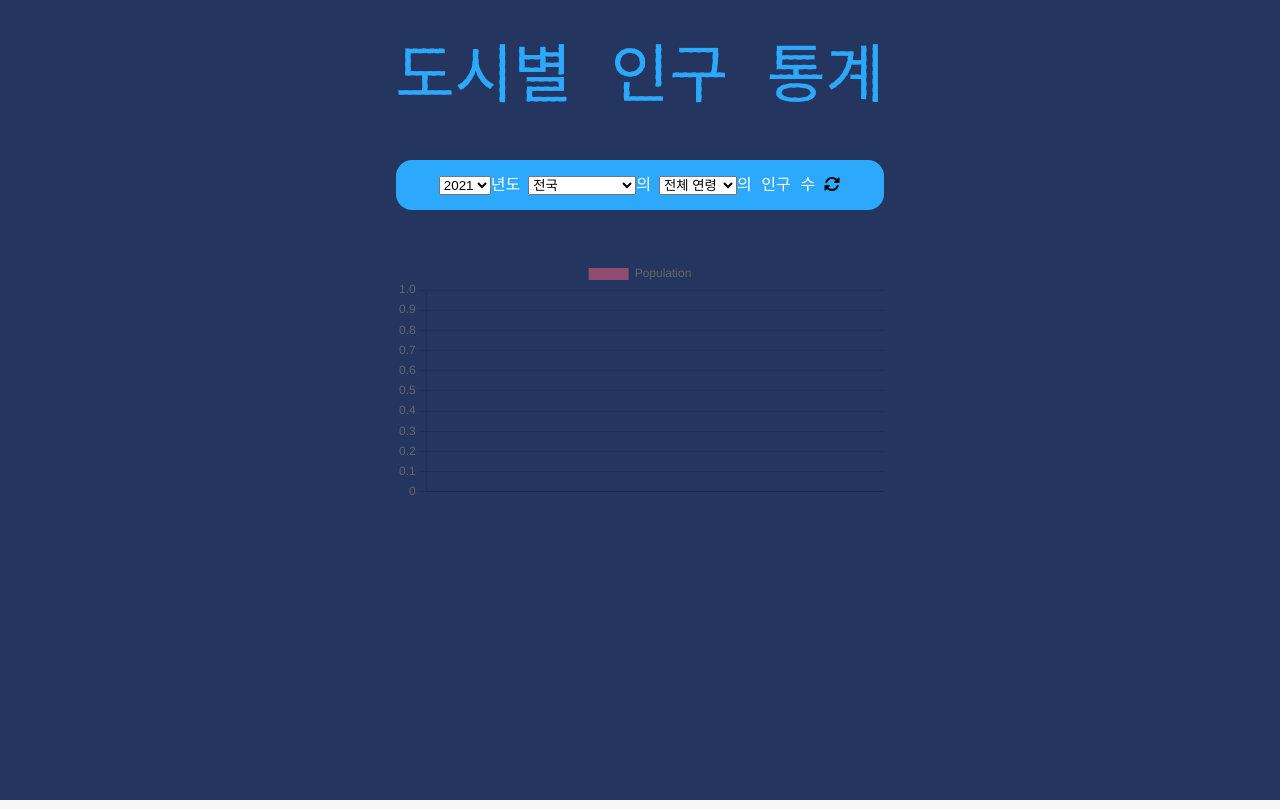
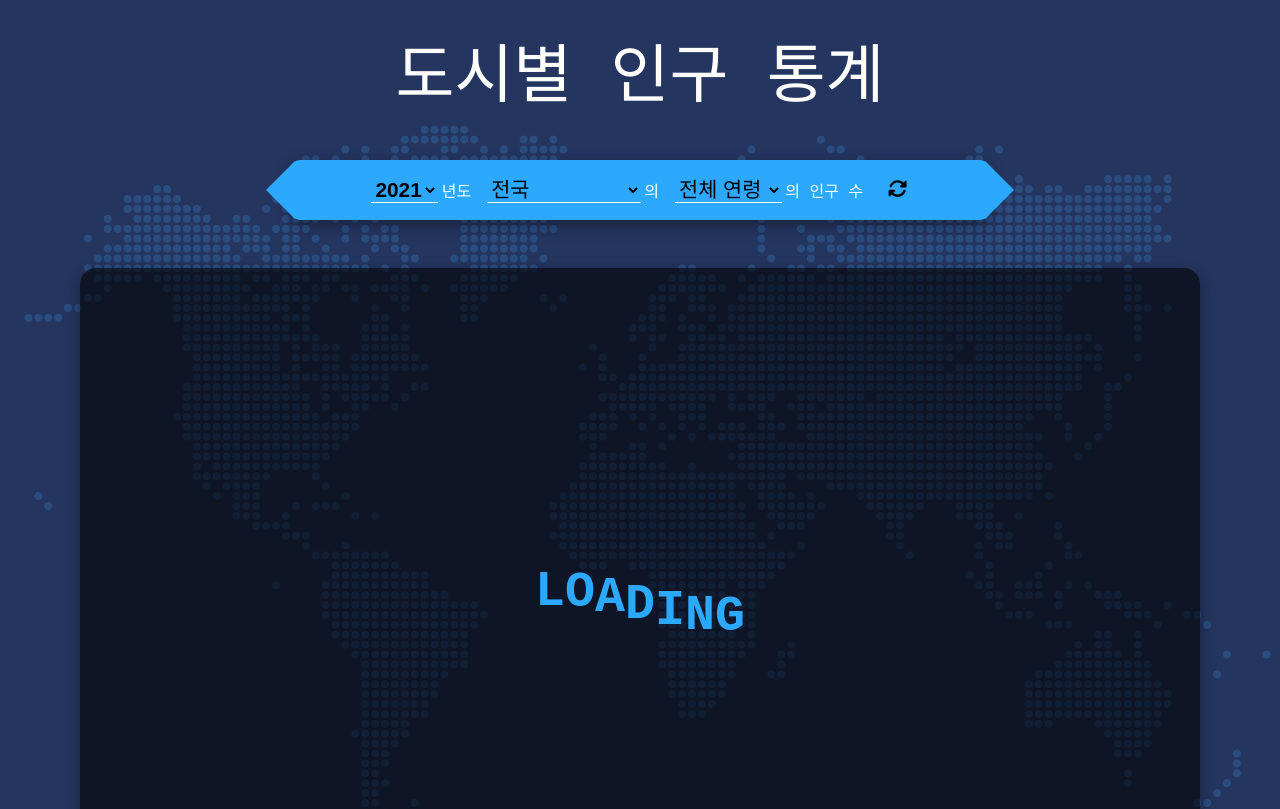
Before and after one commit to sorate7624/city-demographics, a React (Vite) app: page / in a window 1280 px wide. Shown: the top 809 px of the page. Built offline with nearby package versions, Linux system fonts and the light colour scheme; no server answers; a web font is replaced by a local one.

Commit message:
토큰 설정 및 차트 기본UI 추가

```diff
--- /dev/null
+++ b/src/chartOptions.js
@@ -0,0 +1,35 @@
+export const chartOptions = {
+  responsive: true,
+  interaction: {
+    mode: 'index',
+    intersect: false,
+  },
+  scales: {
+    x: {
+      grid: {
+        color: 'rgba(255,255,255,.2)',
+      },
+      ticks: {
+        color: '#DDE6ED',
+      },
+      stacked: true,
+    },
+    y: {
+      grid: {
+        color: 'rgba(255,255,255,.2)',
+      },
+      ticks: {
+        color: '#DDE6ED',
+      },
+      stacked: true,
+    },
+  },
+  plugins: {
+    legend: {
+      position: 'top',
+      labels: {
+        color: '#DDE6ED',
+      },
+    },
+  },
+};
--- a/src/components/Chart.jsx
+++ b/src/components/Chart.jsx
@@ -10,7 +10,9 @@ import {
 } from 'chart.js';
 import { Bar } from 'react-chartjs-2';
 import axios from 'axios';
-import { ChartDiv } from '../styles/ChartStyles';
+import { fetchAccessToken } from '../fetchAccessToken';
+import { chartOptions } from '../chartOptions';
+import { ChartDiv, Loading } from '../styles/ChartStyles';
 import { FilterContext } from './FilterContext';
 
 ChartJS.register(
@@ -26,59 +28,99 @@ export const Chart = () => {
   const { selectedYear, selectedCity, selectedAge } = useContext(FilterContext);
   const [responseData, setResponseData] = useState(null);
   const [cityData, setCityData] = useState([]);
+  const [manData, setManData] = useState([]);
+  const [womanData, setWomanData] = useState([]);
+  const [accessToken, setAccessToken] = useState('');
+  const [loading, setLoading] = useState(false);
+
+  useEffect(() => {
+    const fetchToken = async () => {
+      const token = await fetchAccessToken();
+      setAccessToken(token);
+    };
+
+    fetchToken();
+  }, []);
 
   useEffect(() => {
     const fetchData = async () => {
-      const ACCESS_TOKEN = 'e6d28f08-b9ee-4b75-8b55-a4672980c42f';
       const URL =
         'https://sgisapi.kostat.go.kr/OpenAPI3/stats/searchpopulation.json?';
-      const CITY_DEMOGRAPHICS_URL = `${URL}year=${selectedYear}&accessToken=${ACCESS_TOKEN}${
+      const CITY_DEMOGRAPHICS_URL = `${URL}year=${selectedYear}&accessToken=${accessToken}${
         selectedCity ? `&adm_cd=${selectedCity}` : ''
       }${selectedAge ? `&age_type=${selectedAge}` : ''}`;
 
       try {
+        if (accessToken) {
           const response = await axios.get(CITY_DEMOGRAPHICS_URL);
+          const isSuccess = response.data.errCd === 0;
 
-        const isSuccess = response.data.errCd === 0;
           if (isSuccess) {
             const city = response.data.result.map((item) => item.adm_nm);
+            const manResponse = await axios.get(
+              `${CITY_DEMOGRAPHICS_URL}&gender=1`
+            );
+            const womanResponse = await axios.get(
+              `${CITY_DEMOGRAPHICS_URL}&gender=2`
+            );
+            setLoading(true);
             setResponseData(response.data);
             setCityData(city);
+            setManData(manResponse.data);
+            setWomanData(womanResponse.data);
           } else {
+            console.error('데이터 가져오기 오류:', response.data);
+          }
         }
       } catch (error) {
-        console.error('Error fetching data:', error);
+        console.error('데이터 가져오기 오류:', error);
       }
     };
 
     fetchData();
-  }, [selectedYear, selectedCity, selectedAge]);
-
-  const options = {
-    responsive: true,
-    plugins: {
-      legend: {
-        position: 'top',
-      },
-    },
-  };
+  }, [selectedYear, selectedCity, selectedAge, accessToken]);
 
   const data = {
     labels: cityData,
     datasets: [
       {
+        label: 'Man',
+        data: manData?.result?.map((v) => v.population) || [],
+        backgroundColor: '#2CA9FD',
+        stack: 'Stack 0',
+      },
+      {
+        label: 'Woman',
+        data: womanData?.result?.map((v) => v.population) || [],
+        backgroundColor: '#FF7249',
+        stack: 'Stack 0',
+      },
+      {
         label: 'Population',
-        // data: labels.map(() =>
-        //   faker.datatype.number({ min: 0, max: 1000 })
-        // ),
-        backgroundColor: 'rgba(255, 99, 132, 0.5)',
+        data: responseData?.result?.map((v) => v.population) || [],
+        backgroundColor: '#19E2A1',
+        stack: 'Stack 1',
       },
     ],
   };
 
   return (
     <ChartDiv>
-      <Bar options={options} data={data} />
+      {loading ? (
+        <Bar options={chartOptions} data={data} />
+      ) : (
+        <Loading>
+          <p>
+            <span>L</span>
+            <span>O</span>
+            <span>A</span>
+            <span>D</span>
+            <span>I</span>
+            <span>N</span>
+            <span>G</span>
+          </p>
+        </Loading>
+      )}
     </ChartDiv>
   );
 };
--- a/src/components/Header.jsx
+++ b/src/components/Header.jsx
@@ -5,7 +5,7 @@ export const Header = () => {
   return (
     <HeaderDiv>
       <Link>
-        <Title data-text="도시별 인구 통계"></Title>
+        <Title>도시별 인구 통계</Title>
       </Link>
     </HeaderDiv>
   );
--- /dev/null
+++ b/src/fetchAccessToken.js
@@ -0,0 +1,25 @@
+import axios from 'axios';
+
+export const fetchAccessToken = async () => {
+  const CUSTOMER_KEY = '8cb9a5378bcf453c83d7';
+  const CUSTOMER_SECRET = '4b53484f41c442f3ae8b';
+  const URL =
+    'https://sgisapi.kostat.go.kr/OpenAPI3/auth/authentication.json?';
+  const ACCESS_TOKEN_URL = `${URL}consumer_key=${CUSTOMER_KEY}&consumer_secret=${CUSTOMER_SECRET}`;
+
+  try {
+    const response = await axios.get(ACCESS_TOKEN_URL);
+
+    const isSuccess = response.data.errCd === 0;
+    if (isSuccess) {
+      const token = response.data.result.accessToken;
+      return token;
+    } else {
+      console.error('Error fetching access token:', response.data);
+      return null;
+    }
+  } catch (error) {
+    console.error('Error fetching access token:', error);
+    return null;
+  }
+};
--- a/src/styles/ChartStyles.js
+++ b/src/styles/ChartStyles.js
@@ -1,5 +1,89 @@
-import styled from "styled-components";
+import styled, {
+  keyframes
+} from "styled-components";
 
-export const ChartDiv = styled.div`
+const wave = keyframes `
+  0% {
+    transform: translateY(0em);
+  }
+  60% {
+    transform: translateY(-0.5em);
+  }
+  100% {
+    transform: translateY(0em);
+  }
+`;
+
+export const ChartDiv = styled.div `
+  display: flex;
+  height: 652px;
+  min-height: 500px;
+  max-height: 652px;
+  align-items: center;
+  justify-content: center;
   margin: 3rem 0;
+  border-radius: 1rem;
+  padding: 2rem;
+  box-shadow: rgba(0, 0, 0, 0.35) 0px 5px 15px;
+  background: rgba(0, 0, 0, .6);
 `;
+
+export const Loading = styled.div `
+  display: flex;
+  width: 100%;
+  height: 100%;
+  justify-content: center;
+  flex-direction: column;
+
+  img {
+    display: none;
+    width: 100px;
+    height: 100px;
+    margin: 0 auto;
+  }
+
+  p {
+    color: var(--blue-color);
+    font-weight: bold;
+    font-size: 2rem;
+    text-align: center;
+    margin-top: 0.5em;
+    font-size: 50px;
+  }
+  span {
+    position: relative;
+    top: 10px;
+    display: inline-block;
+    -webkit-animation: ${wave} 1s ease-in-out infinite;
+    animation: ${wave} 1s ease-in-out infinite;
+  }
+
+  span:nth-of-type(1) {
+    -webkit-animation-delay: 0s;
+            animation-delay: 0s;
+  }
+  span:nth-of-type(2) {
+    -webkit-animation-delay: 0.1s;
+            animation-delay: 0.1s;
+  }
+  span:nth-of-type(3) {
+    -webkit-animation-delay: 0.2s;
+            animation-delay: 0.2s;
+  }
+  span:nth-of-type(4) {
+    -webkit-animation-delay: 0.3s;
+            animation-delay: 0.3s;
+  }
+  span:nth-of-type(5) {
+    -webkit-animation-delay: 0.4s;
+            animation-delay: 0.4s;
+  }
+  span:nth-of-type(6) {
+    -webkit-animation-delay: 0.5s;
+            animation-delay: 0.5s;
+  }
+  span:nth-of-type(7) {
+    -webkit-animation-delay: 0.6s;
+            animation-delay: 0.6s;
+  }
+`;
--- a/src/styles/FilterStyles.js
+++ b/src/styles/FilterStyles.js
@@ -1,23 +1,67 @@
-import styled from "styled-components";
+import styled, { keyframes } from "styled-components";
+
+const rotate = keyframes`
+  0%{
+      transform: rotate(0deg);
+      border-radius: 0px;
+  }
+  50%{
+      border-radius: 100px;
+  }
+  100%{
+      transform: rotate(350deg);
+      border-radius: 0px;
+  }
+`;
 
 export const FilterDiv = styled.div`
+  position: relative;
   display: flex;
-  height: 50px;
+  max-width: 700px;
+  height: 60px;
   align-items: center;
   justify-content: center;
   background-color: var(--blue-color);
-  border-radius: 1rem;
+  border-radius: 10px;
   padding: 0.5rem;
+  margin: 0 auto;
+  box-shadow: rgba(0, 0, 0, 0.35) 0px 5px 15px;
+
+  &:before, &:after{
+    content: "";
+    position: absolute;
+    left: -53px;
+    width: 0px;
+    height: 0px;
+    border-bottom: 29px solid transparent;
+    border-top: 29px solid transparent;
+    border-left: 29px solid transparent;
+    border-right: 29px solid var(--blue-color);
+  }
+  &:after {
+    left: auto;
+    right: -53px;
+    border-left: 29px solid var(--blue-color);
+    border-right: 29px solid transparent;
+  }
 `;
 
 export const SelectArea = styled.div`
-  margin-right: 0.5rem;
+  margin-right: 1rem;
 `;
 
 export const Label = styled.label`
 `;
 
 export const Select = styled.select`
+  background: none;
+  border: none;
+  font-weight: bold;
+  font-size: 1.3rem;
+  margin-right: 0.2rem;
+  outline: none;
+  border-bottom: 1px solid #fff;
+  cursor: pointer;
 `;
 
 export const Option = styled.option`
@@ -26,4 +70,18 @@ export const Option = styled.option`
 export const RefreshButton = styled.button`
   padding: 0;
   background: none;
+  margin-left: .5rem;
+
+  &:hover {
+    border-color: transparent;
+    animation: ${rotate} 1s linear infinite;
+  }
+
+  &:focus, &:focus-visible {
+    outline: none;
+  }
+
+  svg {
+    font-size: 1.2rem;
+  }
 `;
--- a/src/styles/GlobalStyles.js
+++ b/src/styles/GlobalStyles.js
@@ -1,7 +1,9 @@
-import { createGlobalStyle } from "styled-components";
+import {
+    createGlobalStyle
+} from "styled-components";
 import reset from "styled-reset";
 
-export const GlobalStyles = createGlobalStyle`
+export const GlobalStyles = createGlobalStyle `
     :root {
         --pastel-green-color: #77DD76;
         --apple-color: #A6ECA8;
@@ -14,9 +16,11 @@ export const GlobalStyles = createGlobalStyle`
         --gray-navy-color4: #DDE6ED;
         --navy-color: #24355F;
         --blue-color: #2CA9FD;
+        --green-color: #19E2A1;
         --font-reqular: 1rem;
         --font-small: 0.8rem;
         background-color: #f6f6f6;
+        height: fit-content;
         color: #fff;
     }
     ${reset}
@@ -38,8 +42,11 @@ export const GlobalStyles = createGlobalStyle`
         height: 100%;
     }
     body {
+        position: relative;
         justify-content: center;
         font-family: 'Nanum Gothic Coding', monospace;
+        background-color: var(--navy-color);
+        z-index: -2;
     }
 
     body::before {
@@ -49,15 +56,15 @@ export const GlobalStyles = createGlobalStyle`
         left: 0;
         right: 0;
         bottom: 0;
-        // background-image: url(../../public/people-group.jpg);
+        background: url(../../public/world-map.png) no-repeat center;
         background-size: contain;
-        // opacity: 0.2;
+        opacity: 0.2; /* 투명도 값을 조정할 부분 */
         z-index: -1;
-        background-color: var(--navy-color);
     }
 
     #root {
         max-width: 1280px;
+        width: calc(100% - 10rem);
     }
     h2 {
         margin: 0;
--- a/src/styles/HeaderStyles.js
+++ b/src/styles/HeaderStyles.js
@@ -12,48 +12,5 @@ export const Title = styled.h1`
   font-weight: bold;
   cursor: pointer;
   transition: .6s;
-  color: var(--blue-color);
-
-  &:before, &:after {
-    content:attr(data-text);
-    transition:.6s;
-  }
-
-  &:before {
-    left: 0;
-    top: 0;
-    position: absolute;
-    z-index:-1;
-    text-shadow:
-    0px 0px,
-    0px 0px,
-    0px 0px,
-    0px 0px,
-    0px 0px,
-    0px 0px,
-    0px 0px,
-    0px 0px,
-    0px 0px,
-    0px 0px;
-    -webkit-mask:repeating-linear-gradient(45deg, transparent 0 3px, rgba(0,0,0,0.5) 0 6px);
-            mask:repeating-linear-gradient(45deg, transparent 0 3px, rgba(0,0,0,0.5) 0 6px);
-  }
-
-  &:hover {
-    transform:translate(-10px,-10px);
-  }
-
-  &:hover:before{
-    text-shadow:
-    1px 1px,
-    2px 2px,
-    3px 3px,
-    4px 4px,
-    5px 5px,
-    6px 6px,
-    7px 7px,
-    8px 8px,
-    9px 9px,
-    10px 10px;
-  }
+  color: #fff;
 `;
```
Also changed, not shown: public/world-map.png (added), 5 other files (tests, documents, lock files or other folders). Lines whose indentation alone changed are shown as unchanged.
